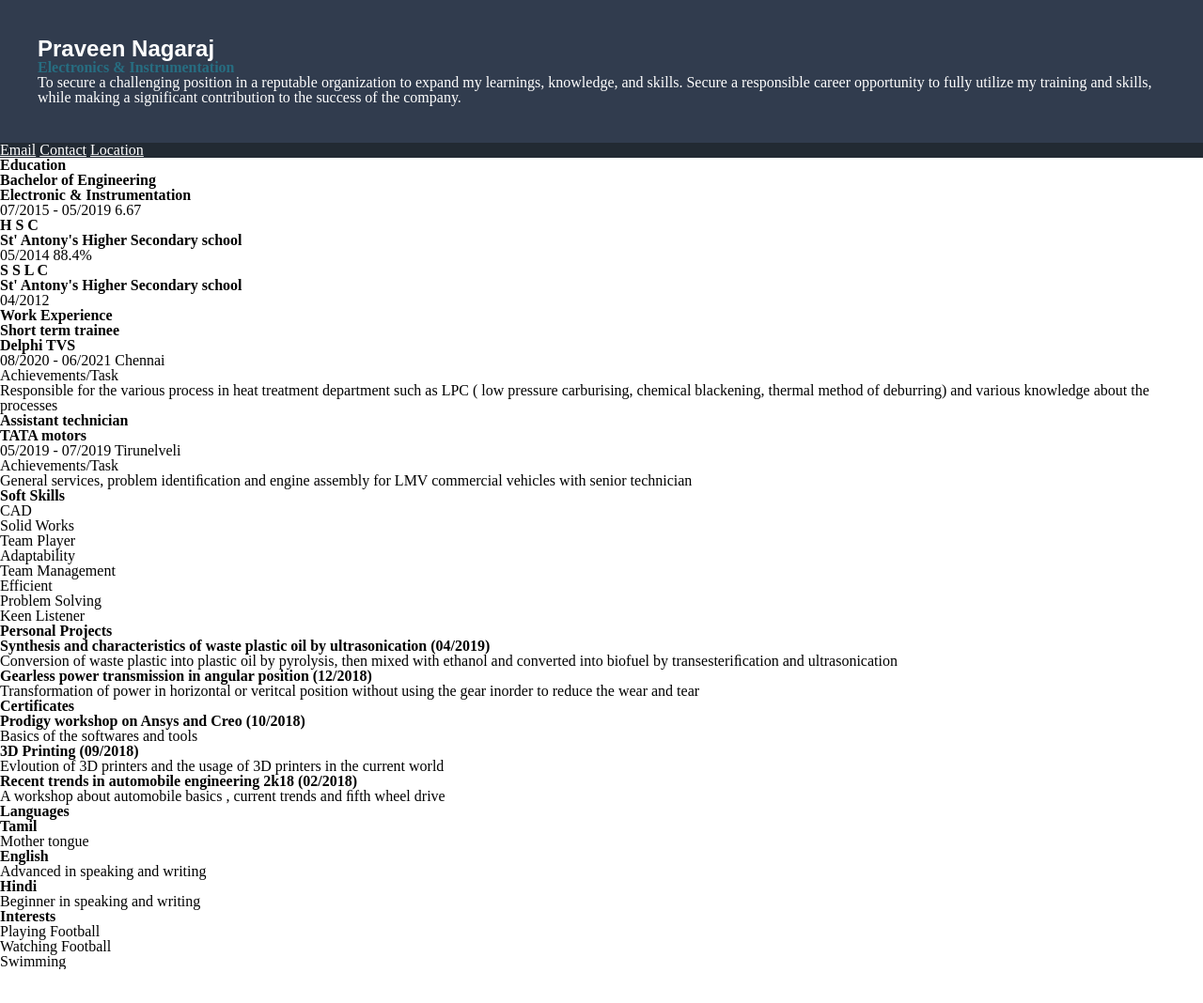
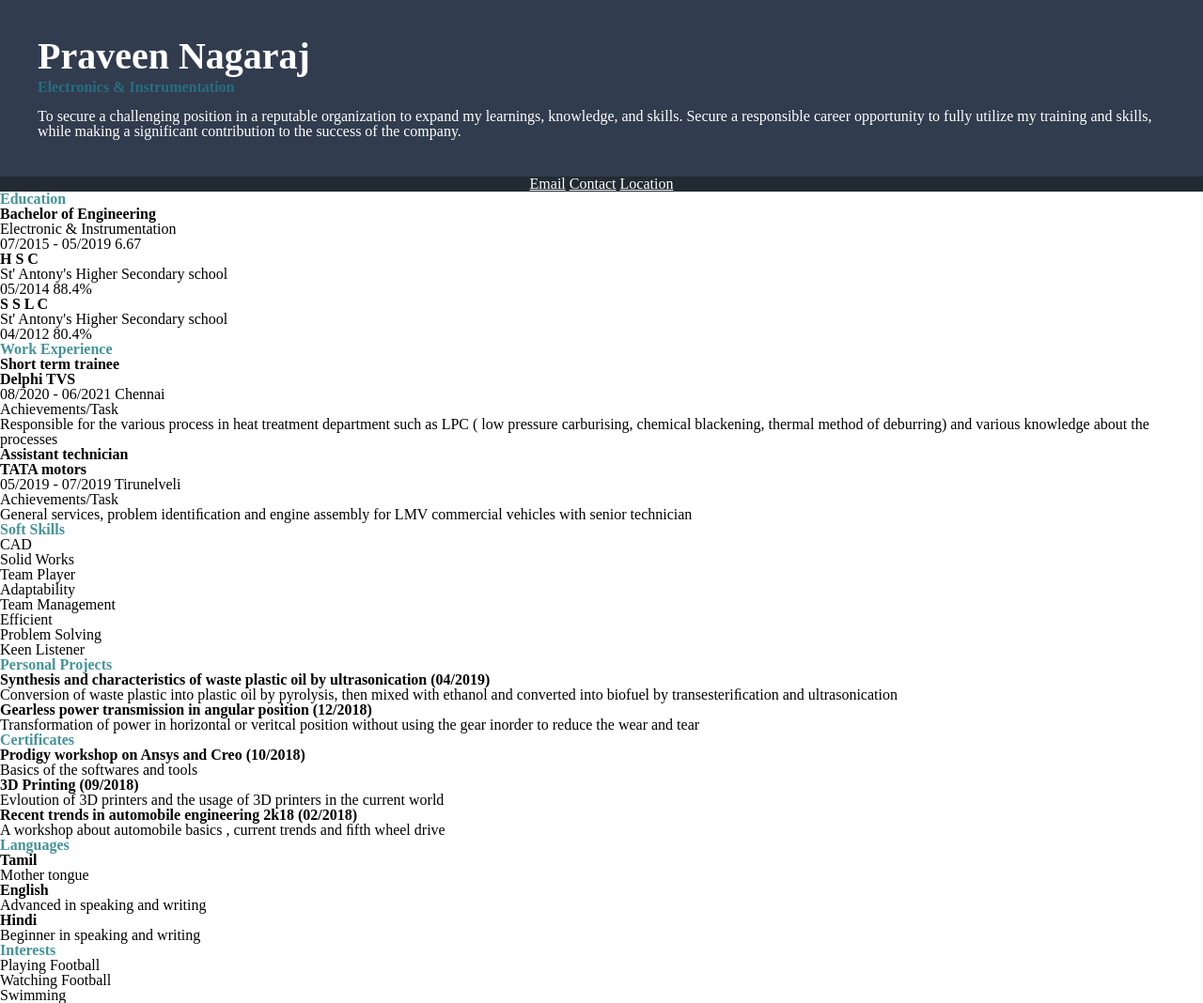
Before and after one commit to prawin10/personal-portfolio1, a website: page index.html in a window 1280 px wide. Shown: the whole page at 94% size. Before the commit the page ends 1032 px from the top, so only its background shows below. Drawn offline with Linux system fonts and the light colour scheme.

Commit message:
add css/main.css

```diff
--- a/css/main.css
+++ b/css/main.css
@@ -6,19 +6,31 @@
     padding-left: 40px;
 }
 #header h1{
-    color: white;
-    font-family: Arial, Helvetica, sans-serif;
-    font-size: 24px;
+    color: white;;
+    font-size: 40px;
+    padding-bottom: 5px;
+
 }
 #header h3{
     color: #276d81;
+    padding-bottom: 15px;
 }
 #header p{
     color: white;
 }
 #contact{
     background-color: #222a33;
+    text-align: center;
 }
 #contact a{
     color: white;
 }
+#main-content{
+    background-color: white;
+}
+#left{
+    background-color: white;
+}
+.content-box h2{
+    color: #449399;
+}
--- a/index.html
+++ b/index.html
@@ -17,14 +17,14 @@
          <a href="9884315897" target="_blank">Contact</a>
          <a href="https://www.google.com/maps/place/Anna+Nagar,+Thanjavur,+Tamil+Nadu+613001/@10.7686171,79.1360059,15z/data=!3m1!4b1!4m5!3m4!1s0x3baab8f2a72b3ae7:0x80df5b015f59a181!8m2!3d10.7685963!4d79.1447607" target="_blank">Location</a>
       </div>
-      <div id="main content">
+      <div id="main-content">
          <div id="left">
             <div class="content-box">
                <h2>Education</h2>
                <div class="content-box-details">
                   <div class="content-box-detail">
                      <h3>Bachelor of Engineering </h3>
-                     <h4>Electronic & Instrumentation</h4>
+                     <p>Electronic & Instrumentation</p>
                      <div>
                         <span class="highlight-text-1">07/2015 - 05/2019</span>
                         <span class="highlight-text-1">6.67</span>
@@ -32,7 +32,7 @@
                   </div>
                   <div class="content-box-detail">
                      <h3>H S C </h3>
-                     <h4>St' Antony's Higher Secondary school</h4>
+                     <p>St' Antony's Higher Secondary school</p>
                      <div>
                         <span class="highlight-text-1">05/2014</span>
                         <span class="highlight-text-1">88.4%</span>
@@ -40,9 +40,10 @@
                   </div>
                   <div class="content-box-detail">
                      <h3>S S L C </h3>
-                     <h4>St' Antony's Higher Secondary school</h4>
+                     <p>St' Antony's Higher Secondary school</p>
                      <div>
                         <span class="highlight-text-1">04/2012</span>
+                        <span class="highlight-text-1">80.4%</span>
                      </div>
                   </div>
                </div>
```
